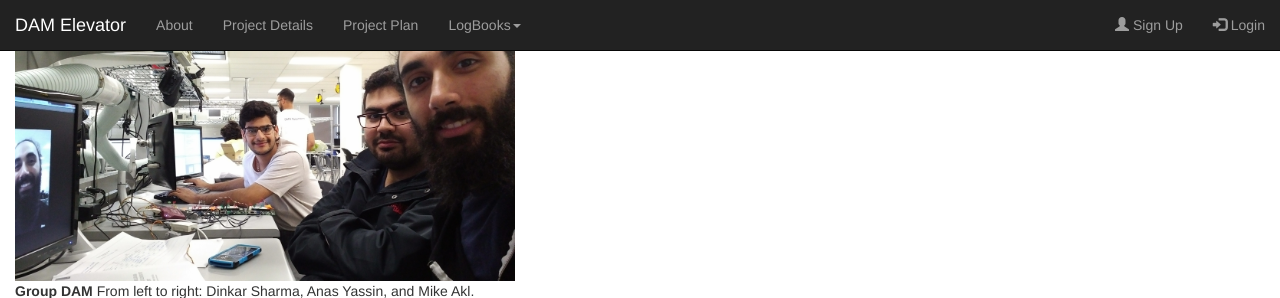
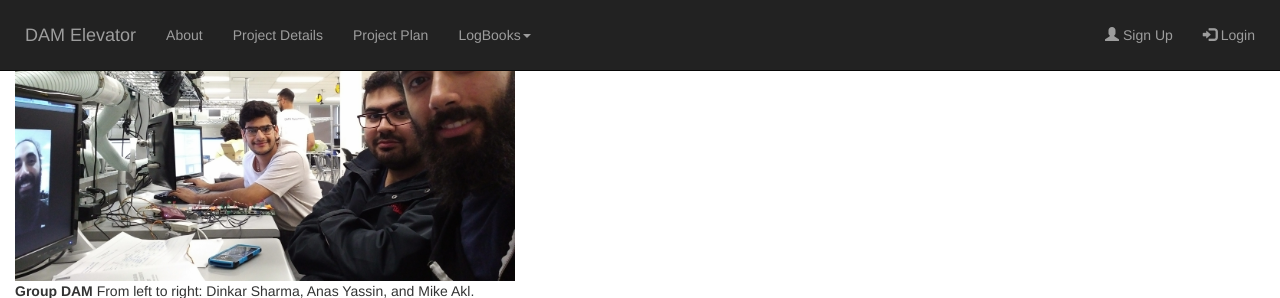
Before and after one commit to dinkar-sharma/project_6_2017, a PHP site: page / in a window 1280 px wide. Shown: the top 298 px of the page. Run offline with PHP 8.4, Linux system fonts and the light colour scheme; some libraries are stand-ins or nearby versions.

Commit message:
increased size of navbar

```diff
--- a/about.html
+++ b/about.html
@@ -19,7 +19,7 @@
 <body>
     <header>
         <nav class="navbar navbar-inverse navbar-fixed-top">
-            <div class="container-fluid">
+            <div id="navbar-size" class="container-fluid">
                 <div class="navbar-header">
                     <button class="navbar-toggle" data-target="#myNavbar" data-toggle="collapse" type=
                     "button"><span class="icon-bar"></span> <span class="icon-bar"></span> <span class=
@@ -122,7 +122,7 @@
             <img src="images/shared_can_protocol.png" class="media-object img-rounded img-responsive" alt="protocol">
         </div>
     </section>
-    <footer id="foot" class="container-fluid bg-grey-dark text-center">
+    <footer id="foot" class="container-fluid text-center">
         <p>Copyright &copy DAM Group</p>
     </footer>
 </body>
--- a/css/about.css
+++ b/css/about.css
@@ -38,6 +38,6 @@ video {
 
 #foot{
 	padding: 50px 0 50px 0;
-	background-color: black;
+	background-color: #222;
 	color: white;
 }
--- a/css/modal.css
+++ b/css/modal.css
@@ -2,6 +2,10 @@ body, html {
     height: 100%;
     background-repeat: no-repeat;
    /* background-image: linear-gradient(rgb(104, 145, 162), rgb(12, 97, 33));*/
+}
+
+.navbar-inverse{
+    padding: 10px 10px 10px 10px;
 }
 
 .card-container.card {
--- a/index.html
+++ b/index.html
@@ -1,7 +1,7 @@
 <!DOCTYPE html>
 <html>
 <head>
-    <title>Home - Elevator DAM</title>
+    <title>Home - DAM Elevator</title>
     <meta charset="utf-8">
     <meta content="" name="decription">
     <meta content="Group DAM" http-equiv="author">
@@ -17,7 +17,7 @@
     <script src="https://maxcdn.bootstrapcdn.com/bootstrap/3.3.7/js/bootstrap.min.js">
     </script>
     <link href="css/modal.css" rel="stylesheet" type="text/css">
-    <link href="css/home_page.css" rel="stylesheet" type="text/css">
+    <link href="css/index.css" rel="stylesheet" type="text/css">
 </head>
 <body>
     <header>
```
